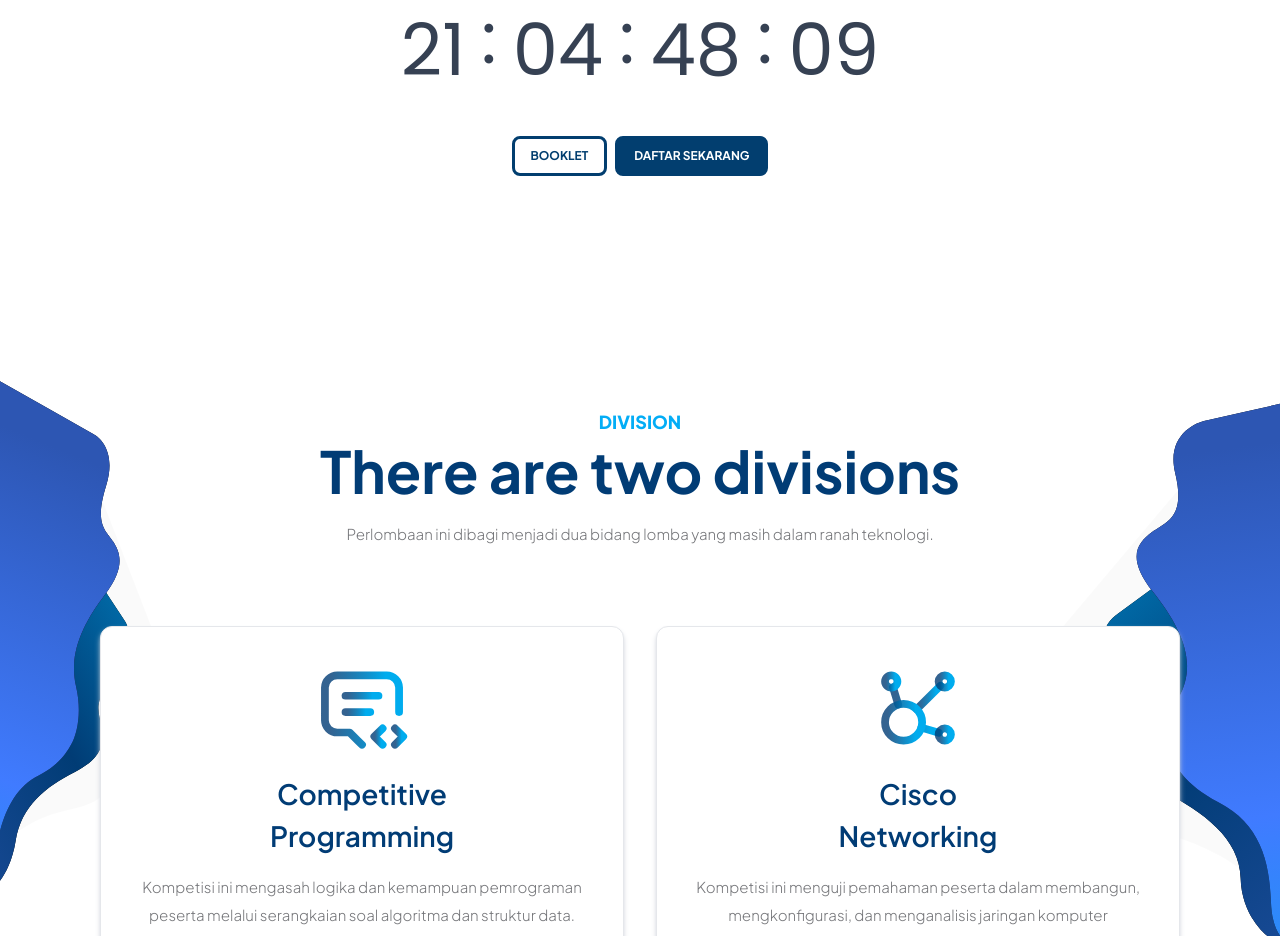
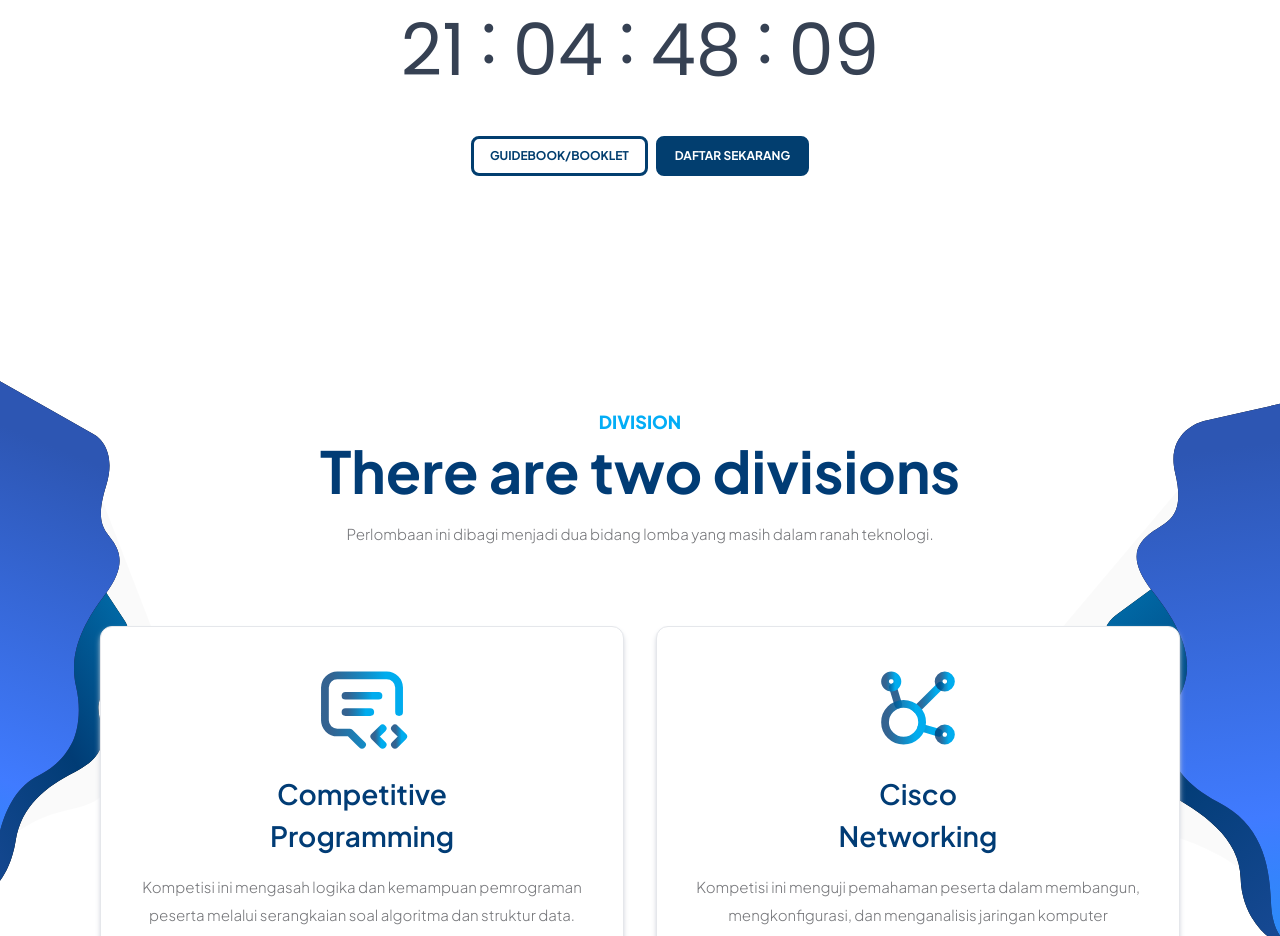
Before and after one commit to zpnever/inacomp-landing, a React (Vite) app: page / in a window 1280 px wide. Shown: the part 860-1796 px from the top of the page. Built offline with nearby package versions, Linux system fonts and the light colour scheme; a web font is replaced by a local one.

Commit message:
Add files via upload

```diff
--- a/src/components/ReadyToLaunch.tsx
+++ b/src/components/ReadyToLaunch.tsx
@@ -26,7 +26,7 @@
 					target="_blank"
 				>
 					<button className="mt-8 cursor-pointer font-bold text-button-header hover:bg-button-header hover:text-white border-button-header border-3 py-[8px] px-[16px] text-[12px] sm:text-[12px] rounded-lg">
-						BOOKLET
+						GUIDEBOOK/BOOKLET
 					</button>
 				</a>
 				<button
```
